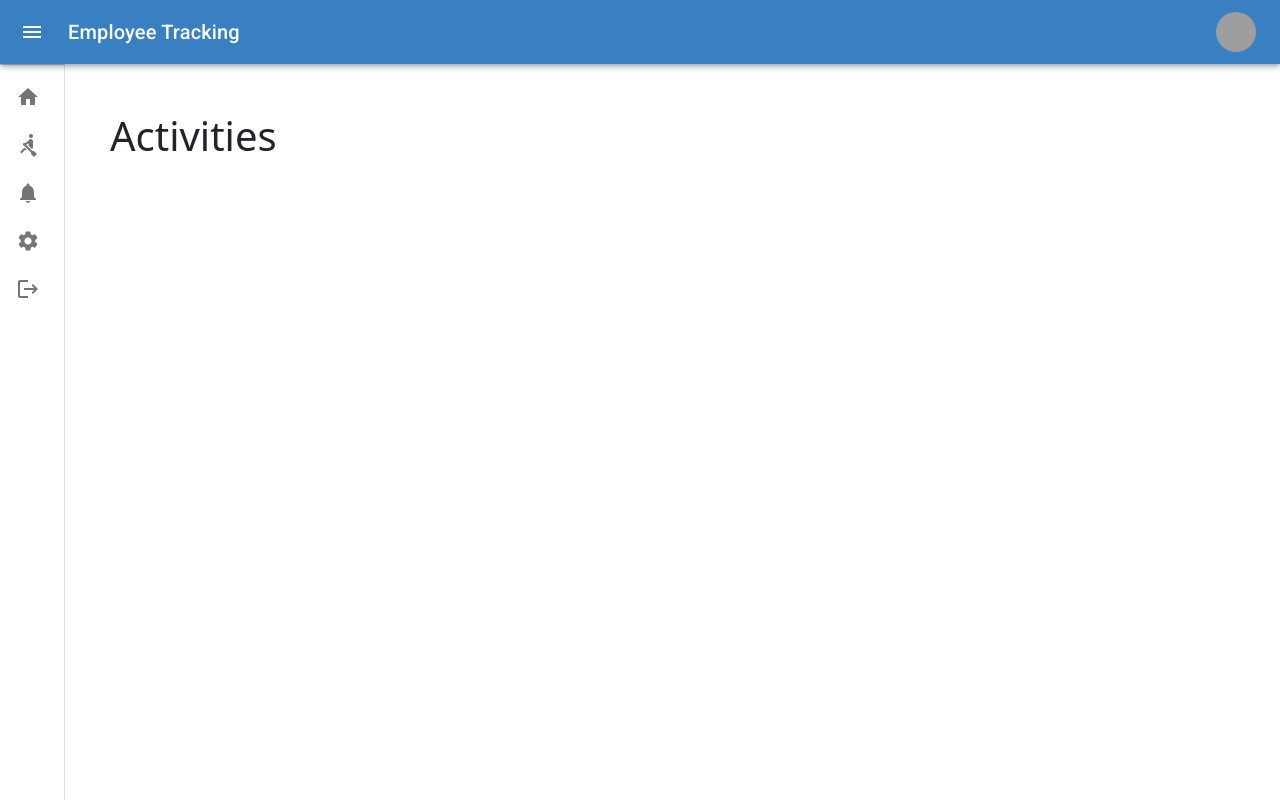
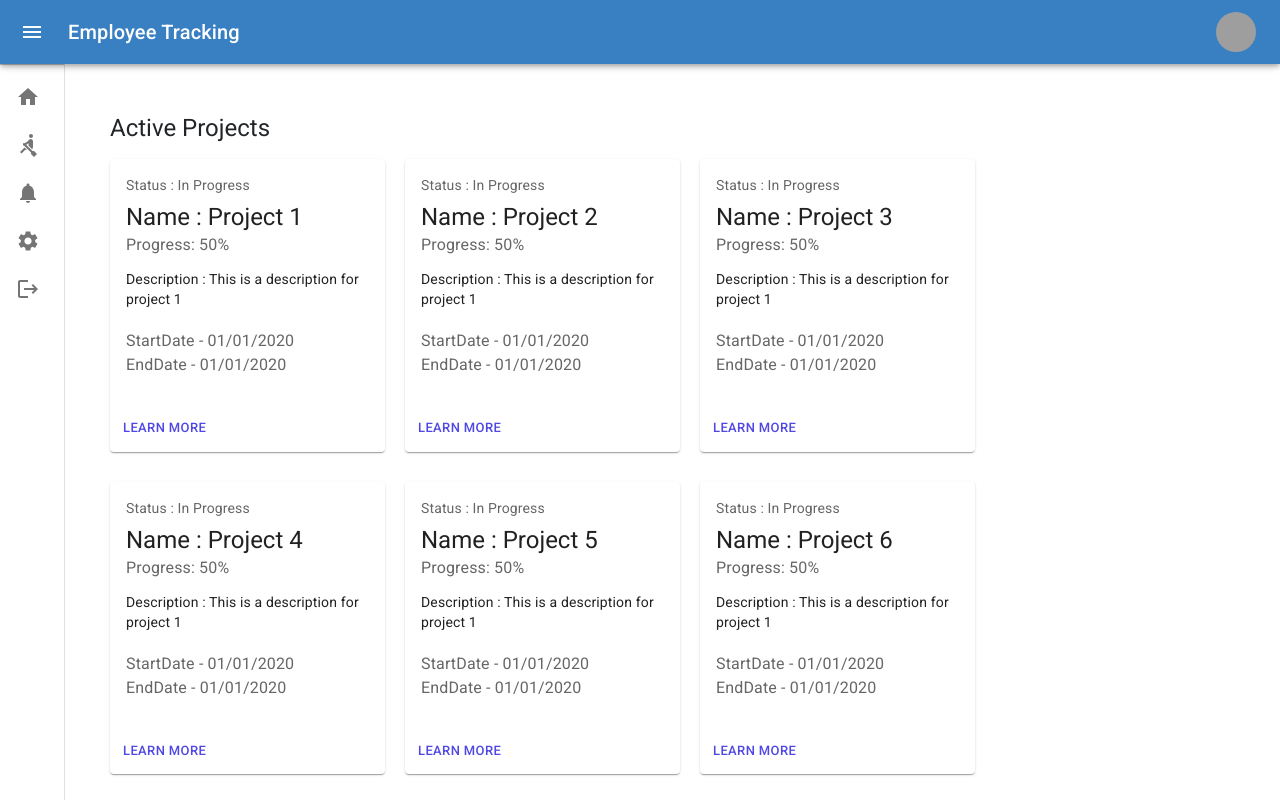
Before and after one commit to hanzala-nickelfox/employees-tracking, a React (Create React App) app: page /activities in a window 1280 px wide. Built offline with nearby package versions, Linux system fonts and the light colour scheme; grey boxes are pictures that could not be loaded.

Commit message:
( feature/neeraj-user-activities): rouites setup

```diff
--- /dev/null
+++ b/src/components/shared/Cards.js
@@ -0,0 +1,53 @@
+import * as React from "react";
+import Box from "@mui/material/Box";
+import Card from "@mui/material/Card";
+import CardActions from "@mui/material/CardActions";
+import CardContent from "@mui/material/CardContent";
+import Button from "@mui/material/Button";
+import Typography from "@mui/material/Typography";
+
+export default function BasicCard({ ActiveProjects }) {
+  return (
+    <>
+      <Box
+        sx={{
+          display: "flex",
+          flexFlow: "wrap"
+        }}>
+        {ActiveProjects.map((projectData, index) => (
+          <Card
+            sx={{ minWidth: 275, maxWidth: 100, margin: "15px 20px 15px 0px" }}
+            key={index}>
+            <CardContent>
+              <Typography
+                sx={{ fontSize: 14 }}
+                color="text.secondary"
+                gutterBottom>
+                Status : {projectData.status}
+              </Typography>
+              <Typography variant="h5" component="div">
+                Name : {projectData.title}
+              </Typography>
+              <Typography sx={{ mb: 1.5 }} color="text.secondary">
+                Progress: {projectData.progress}
+              </Typography>
+              <Typography variant="body2">
+                Description : {projectData.description}
+                <br />
+                <br />
+              </Typography>
+              <Typography sx={{ mb: 1.5 }} color="text.secondary">
+                StartDate - {projectData.startDate}
+                <br />
+                EndDate - {projectData.endDate}
+              </Typography>
+            </CardContent>
+            <CardActions>
+              <Button size="small">Learn More</Button>
+            </CardActions>
+          </Card>
+        ))}
+      </Box>
+    </>
+  );
+}
--- a/src/pages/private/Activities/Activities.js
+++ b/src/pages/private/Activities/Activities.js
@@ -1,9 +1,173 @@
 import React from "react";
+import Cards from "../../../components/shared/Cards";
+import Typography from "@mui/material/Typography";
 
 function Activities() {
+  const ActiveProjects = [
+    {
+      title: "Project 1",
+      description: "This is a description for project 1",
+      status: "In Progress",
+      progress: "50%",
+      startDate: "01/01/2020",
+      endDate: "01/01/2020",
+      members: [
+        {
+          name: "John Doe",
+          role: "Developer",
+          status: "Active",
+          progress: "50%",
+          startDate: "01/01/2020",
+          endDate: "01/01/2020"
+        },
+        {
+          name: "John Doe",
+          role: "Developer",
+          status: "Active",
+          progress: "50%",
+          startDate: "01/01/2020",
+          endDate: "01/01/2020"
+        }
+      ]
+    },
+    {
+      title: "Project 2",
+      description: "This is a description for project 1",
+      status: "In Progress",
+      progress: "50%",
+      startDate: "01/01/2020",
+      endDate: "01/01/2020",
+      members: [
+        {
+          name: "John Doe",
+          role: "Developer",
+          status: "Active",
+          progress: "50%",
+          startDate: "01/01/2020",
+          endDate: "01/01/2020"
+        },
+        {
+          name: "John Doe",
+          role: "Developer",
+          status: "Active",
+          progress: "50%",
+          startDate: "01/01/2020",
+          endDate: "01/01/2020"
+        }
+      ]
+    },
+    {
+      title: "Project 3",
+      description: "This is a description for project 1",
+      status: "In Progress",
+      progress: "50%",
+      startDate: "01/01/2020",
+      endDate: "01/01/2020",
+      members: [
+        {
+          name: "John Doe",
+          role: "Developer",
+          status: "Active",
+          progress: "50%",
+          startDate: "01/01/2020",
+          endDate: "01/01/2020"
+        },
+        {
+          name: "John Doe",
+          role: "Developer",
+          status: "Active",
+          progress: "50%",
+          startDate: "01/01/2020",
+          endDate: "01/01/2020"
+        }
+      ]
+    },
+    {
+      title: "Project 4",
+      description: "This is a description for project 1",
+      status: "In Progress",
+      progress: "50%",
+      startDate: "01/01/2020",
+      endDate: "01/01/2020",
+      members: [
+        {
+          name: "John Doe",
+          role: "Developer",
+          status: "Active",
+          progress: "50%",
+          startDate: "01/01/2020",
+          endDate: "01/01/2020"
+        },
+        {
+          name: "John Doe",
+          role: "Developer",
+          status: "Active",
+          progress: "50%",
+          startDate: "01/01/2020",
+          endDate: "01/01/2020"
+        }
+      ]
+    },
+    {
+      title: "Project 5",
+      description: "This is a description for project 1",
+      status: "In Progress",
+      progress: "50%",
+      startDate: "01/01/2020",
+      endDate: "01/01/2020",
+      members: [
+        {
+          name: "John Doe",
+          role: "Developer",
+          status: "Active",
+          progress: "50%",
+          startDate: "01/01/2020",
+          endDate: "01/01/2020"
+        },
+        {
+          name: "John Doe",
+          role: "Developer",
+          status: "Active",
+          progress: "50%",
+          startDate: "01/01/2020",
+          endDate: "01/01/2020"
+        }
+      ]
+    },
+    {
+      title: "Project 6",
+      description: "This is a description for project 1",
+      status: "In Progress",
+      progress: "50%",
+      startDate: "01/01/2020",
+      endDate: "01/01/2020",
+      members: [
+        {
+          name: "John Doe",
+          role: "Developer",
+          status: "Active",
+          progress: "50%",
+          startDate: "01/01/2020",
+          endDate: "01/01/2020"
+        },
+        {
+          name: "John Doe",
+          role: "Developer",
+          status: "Active",
+          progress: "50%",
+          startDate: "01/01/2020",
+          endDate: "01/01/2020"
+        }
+      ]
+    }
+  ];
+
   return (
     <>
-      <h1>Activities</h1>
+      <Typography variant="h5" component="div">
+        Active Projects
+      </Typography>
+      <Cards ActiveProjects={ActiveProjects} />
     </>
   );
 }
--- a/src/pages/private/dashboard/Dashboard.js
+++ b/src/pages/private/dashboard/Dashboard.js
@@ -1,7 +1,11 @@
 import React from "react";
 
-function Dashboard() {
-  return <h1>Dashboard</h1>;
-}
+const Dashboard = () => {
+  return (
+    <div>
+      <h4> Dashboard</h4>
+    </div>
+  );
+};
 
 export default Dashboard;
--- a/src/router/index.js
+++ b/src/router/index.js
@@ -5,7 +5,7 @@ import Error404 from "pages/Error404";
 import SignUp from "pages/public/signup";
 import Login from "pages/public/login";
 import DashboardLayout from "pages/private/dashboardLayout/DashboardLayout";
-import Home from "../pages/private/Dashboard/Dashboard";
+import Dashboard from "../pages/private/Dashboard/Dashboard";
 import Activities from "pages/private/Activities/Activities";
 import { Navigate } from "react-router";
 
@@ -35,7 +35,7 @@ const Router = () => {
           <DashboardLayout />
           <Main>
             <Routes>
-              <Route path="/dashboard" element={<Home />} />
+              <Route path="/dashboard" element={<Dashboard />} />
               <Route path="/activities" element={<Activities />} />
               <Route path="*" element={<Error404 />} />
             </Routes>
@@ -44,26 +44,23 @@ const Router = () => {
       ) : (
         <>
           <Routes>
-            {/* Link redirect to /signup */}
             <Route path="/" element={<Navigate to="/signup" replace />} />
             <Route path="/signup" element={<SignUp />} />
             <Route path="/login" element={<Login />} />
-            {/* 404 page route */}
+
             <Route path="*" element={<Error404 />} />
           </Routes>
         </>
       )}
 
-      {/* <Routes> */}
-      {/* Link redirect to /signup */}
-      {/* <Route path="/" element={<Navigate to="/signup" replace />} /> */}
+      {/* <Routes>
 
-      {/* <Route path="/signup" element={<SignUp />} />
-        <Route path="/login" element={<Login />} /> */}
+        <Route path="/" element={<Navigate to="/signup" replace />} />
+        <Route path="/signup" element={<SignUp />} />
+        <Route path="/login" element={<Login />} />
 
-      {/* 404 page route */}
-      {/* <Route path="*" element={<Error404 />} /> */}
-      {/* </Routes> */}
+        <Route path="*" element={<Error404 />} />
+      </Routes> */}
     </BrowserRouter>
   );
 };
```
